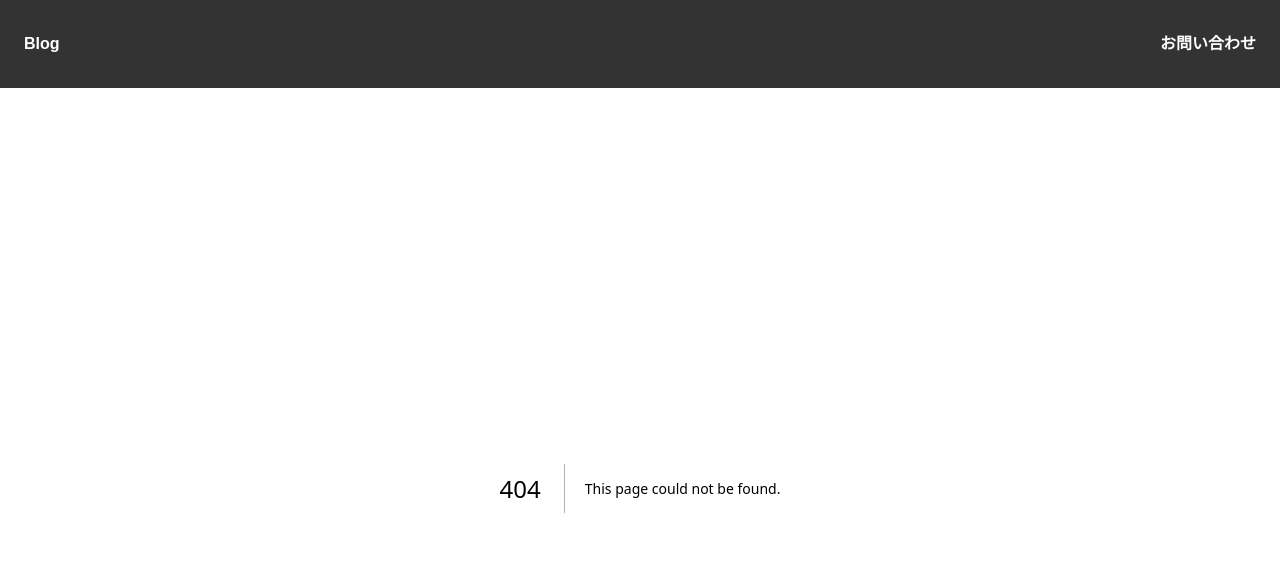
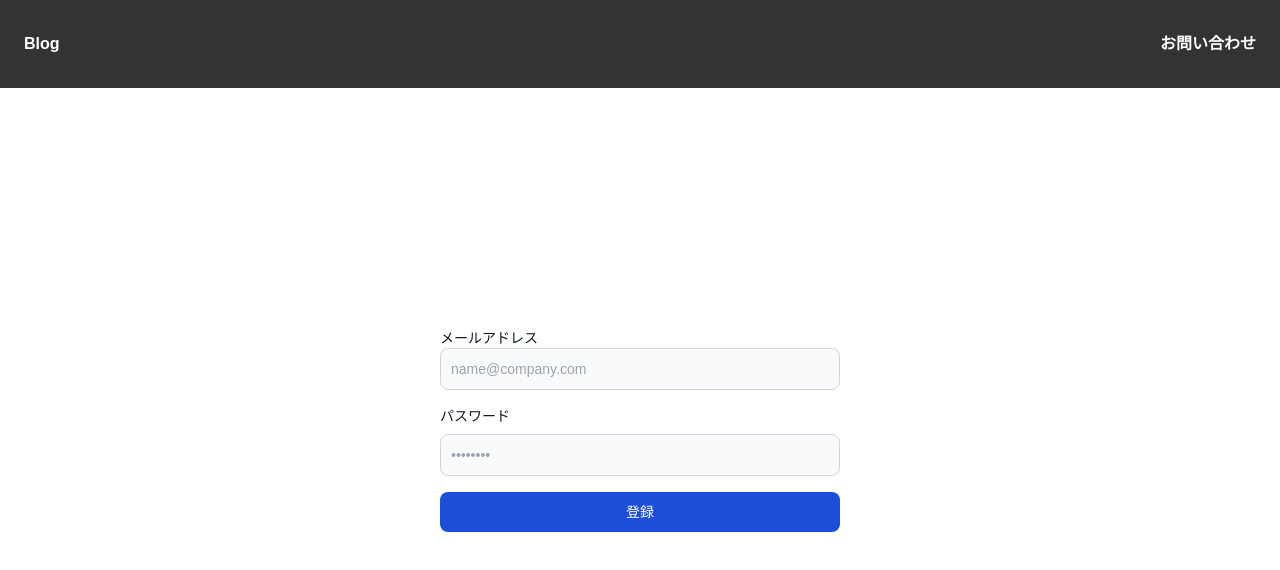
Before and after one commit to chie-nana/Next-blog-app-chapter8, a Next.js app: page /signup in a window 1280 px wide. Before the commit this address had no page. Shown: the top 570 px of the page. Built offline with nearby package versions, Linux system fonts and the light colour scheme; no server answers.

Commit message:
ユーザー登録画面の実装

```diff
--- /dev/null
+++ b/src/app/signup/page.tsx
@@ -0,0 +1,82 @@
+//src/app/signup/page.tsx
+
+"use client";
+import { supabase } from "@/utils/supabase";// 前の工程で作成したファイル
+import { useState } from "react";
+
+export default function Page() {
+  const [email, setEmail] = useState("");
+  const [password, setPassword] = useState("");
+
+  const handleSubmit = async (event: React.FormEvent<HTMLFormElement>) => {
+    event.preventDefault();//ページ全体のリロード（再読み込み）をキャンセルする
+
+    const { error } = await supabase.auth.signUp({ //signUp命令は結果として「成功or失敗」という情報を含んだオブジェクトを返し、その中からerror情報だけ取り出す、登録が成功すれば error は空っぽ（null）、認証機能（auth）
+      email: email,
+      password: password,
+      options: {
+        emailRedirectTo: `http://localhost:3000/login`,//は追加オプション。Supabaseのサインアップ成功時に送る本人確認用メール中のリンクをユクリックした際、ログインページにリダイレクトするよう指定
+      },
+    })
+
+    if (error) {
+      alert("登録に失敗しました")
+    } else {
+      setEmail("")
+      setPassword("")
+      alert("確認メールを送信しました")
+    }
+  }
+  return (
+    <div className="flex justify-center pt-[240px]">
+      <form onSubmit={handleSubmit} className="space-y-4 w-full max-w-[400px]">
+        <div>
+          <label
+            htmlFor="email"
+            className="block text-sm font-medium text-gray-900"
+          >
+            メールアドレス
+          </label>
+          <input
+            type="email"
+            name="email"
+            id="email"//htmlFor属性とid属性は同じ値を指定する
+            className="bg-gray-50 border border-gray-300 text-gray-900 text-sm rounded-lg focus:ring-blue-500 focus:border-blue-500 block w-full p-2.5"
+            placeholder="name@company.com"
+            required
+            onChange={(e) => setEmail(e.target.value)}
+            value={email}
+          />
+        </div>
+
+        <div>
+          <label
+            htmlFor="password"
+            className="block mb-2 text-sm font-medium text-gray-900"
+          >
+            パスワード
+          </label>
+          <input
+            type="password"
+            name="password"
+            id="password"
+            placeholder="••••••••"
+            className="bg-gray-50 border border-gray-300 text-gray-900 text-sm rounded-lg focus:ring-blue-500 focus:border-blue-500 block w-full p-2.5"
+            required
+            onChange={(e) => { setPassword(e.target.value) }}
+            value={password} //入力フィールドの値をstateと同期させる
+          />
+        </div>
+
+        <div>
+          <button
+            type="submit"
+            className="w-full text-white bg-blue-700 hover:bg-blue-800 focus:ring-4 focus-outline-none focus:ring-blue-300 font-medium rounded-lg text-sm px-5 py-2.5 text-center"
+          >
+            登録
+          </button>
+        </div>
+      </form>
+  </div>
+)
+}
```
